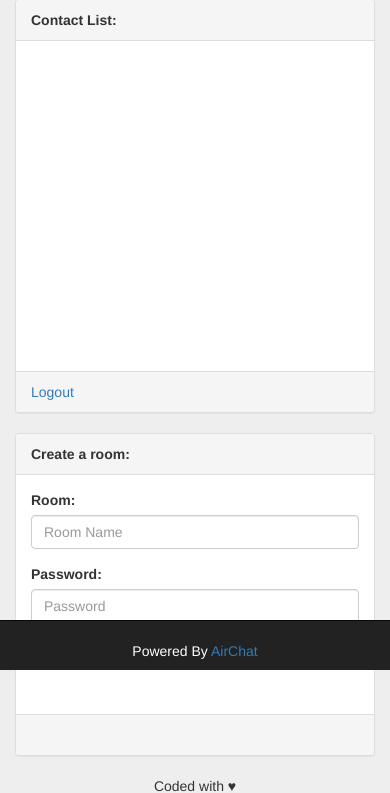
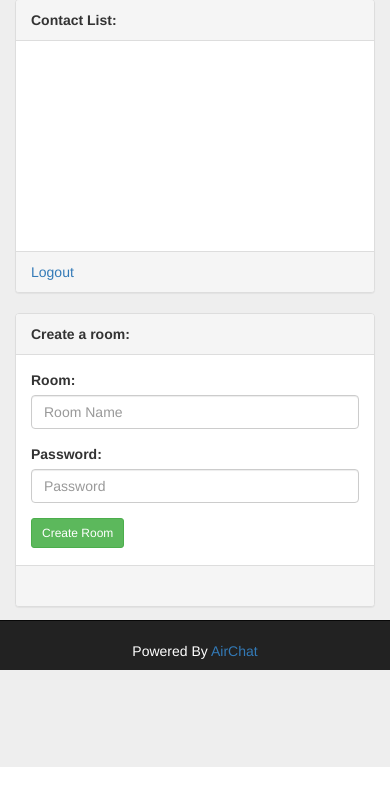
Before and after one commit to mitchellurgero/AirChatClient, a PHP site: page /index.php in a window 390 px wide. Shown: the part 174-967 px from the top of the page. After the commit the page ends 941 px from the top, so only its background shows below. Run offline with PHP 8.4, Linux system fonts and the light colour scheme; the visitor is signed in with stand-in values (Sample User, id 1).

Commit message:
Quick Fix: Size bug for panels on user dashboard when logged in. \(Fixed for mobile and desktop versions\)

```diff
--- a/index.php
+++ b/index.php
@@ -178,7 +178,7 @@
                 <div class="panel-heading"> <strong class="">Contact List:</strong>
                 </div>
                 <div class="panel-body">
-                	<div id="rosterDiv" style="overflow-y: auto; width:100%; height:300px;">
+                	<div id="rosterDiv" style="overflow-y: auto; width:100%; height:180px;">
                     <table id="rosterList" class="table table-striped table-bordered table-hover" style="width:100%; max-height:100%;">
                    	</table>
                    	</div>
@@ -193,7 +193,7 @@
 
                 </div>
                 <div class="panel-body">
-                    <form class="form-horizontal" role="form" action="chat.php" method="POST" target="_blank" onsubmit="clearText()">
+                    <form class="form-horizontal" role="form" action="chat.php" method="POST" target="_blank" onsubmit="clearText()" style="width:100%; height:180px;">
                         <div class="form-group">
                             <label for="room" class="col-sm-3 control-label">Room:</label>
                             <div class="col-sm-9">
```
